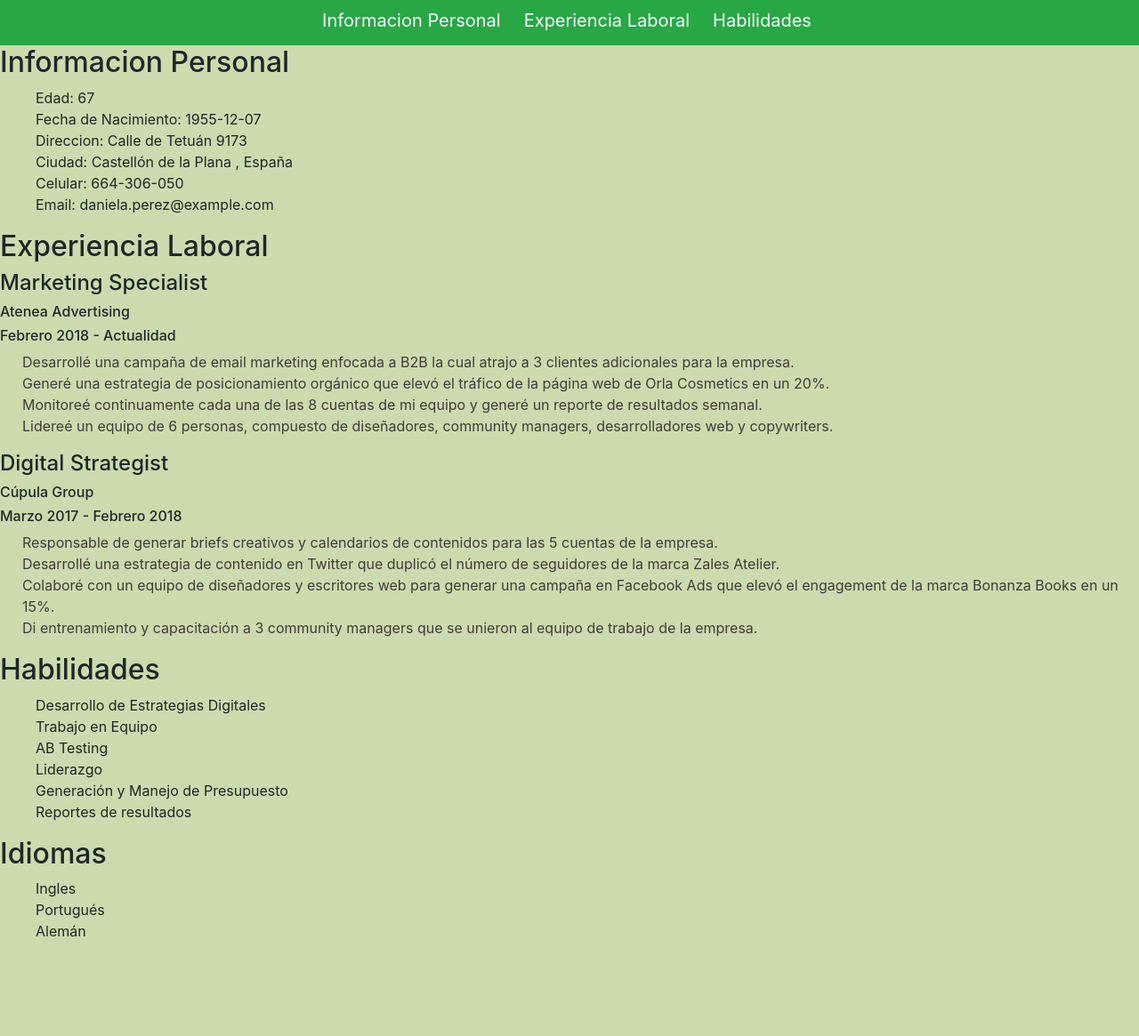
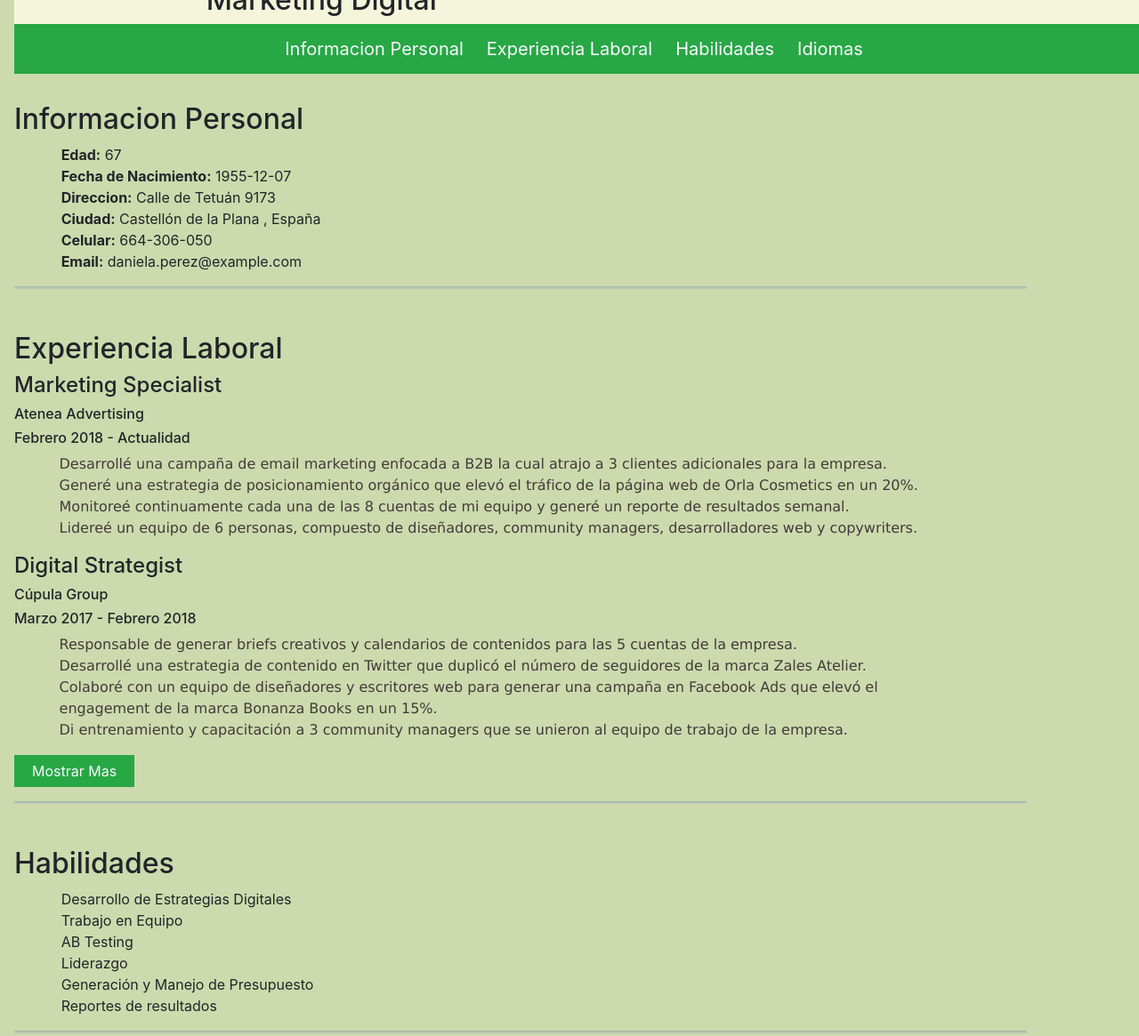
Before and after one commit to Javyer2023/ProyectoCV, a plain HTML site: page index.html in a window 1280 px wide. Shown: the part 184-1349 px from the top of the page at 89% size. Before the commit the page ends 1259 px from the top, so only its background shows below. Drawn offline with nearby package versions, Linux system fonts and the light colour scheme.

Commit message:
Proyecto de CV terminado"

```diff
--- a/css/estilos.css
+++ b/css/estilos.css
@@ -1,26 +1,33 @@
-
+*{
+    margin: 0;
+}
 
 body {
     background-color: rgba(188, 206, 145, 0.74);
+    margin-left: 1em;
 }
+
+
 ul {
     list-style: none;
+    margin-left: 1%;
 }
 
 .parrafo {
     color:rgb(66, 59, 59);
-    padding-left: 25px;
-    text-align:left;
+     margin-right: 15%;
+     margin-left: 4%;
+     font-family: Verdana, Geneva, Tahoma, sans-serif;
+
+}
+
+h2 {
+    padding-top: 1em;
 
 }
 
 
 
-.container {
-    min-width: 100%;
-    padding-left: 0%;
-
-}
 
 #nombre {
 
@@ -39,3 +46,22 @@ body nav a{
 
 
 }
+hr {
+    width: 90%;
+    height:2px;
+    background-color: rgb(181, 202, 181);
+    border-style: double;
+    border-radius: 5px;
+
+
+}
+
+#oculto {
+    display: none;
+}
+
+button {
+    color:ghostwhite;
+    padding: 6px 20px;
+    background-color: #28a745;
+    border-style:inherit;
--- a/cv.js
+++ b/cv.js
@@ -1,14 +1,30 @@
 fetch('datos.json')
     .then (response => response.json())
     .then (data => {
-        document.getElementById('edad').innerHTML = `Edad:  ${data.dianacimiento.edad}`
-        document.getElementById('diana').innerHTML = `Fecha de Nacimiento: ${data.dianacimiento.dia}`
-        document.getElementById('direccion').innerHTML = `Direccion: ${data.ubicacion.calle.nombre}  ${data.ubicacion.calle.numero}`
-        document.getElementById('Ciudad').innerHTML = `Ciudad: ${data.ubicacion.ciudad} , ${data.ubicacion.pais} `
-        document.getElementById('tel').innerHTML = `Celular: ${data.celular}`
-        document.getElementById('email').innerHTML= `Email: ${data.email}`
+        document.getElementById('edad').innerHTML = `<b>Edad:</b>  ${data.dianacimiento.edad}`
+        document.getElementById('diana').innerHTML = `<b>Fecha de Nacimiento:</b> ${data.dianacimiento.dia}`
+        document.getElementById('direccion').innerHTML = `<b>Direccion:</b> ${data.ubicacion.calle.nombre}  ${data.ubicacion.calle.numero}`
+        document.getElementById('Ciudad').innerHTML = `<b>Ciudad:</b> ${data.ubicacion.ciudad} , ${data.ubicacion.pais} `
+        document.getElementById('tel').innerHTML = `<b>Celular:</b> ${data.celular}`
+        document.getElementById('email').innerHTML= `<b>Email:</b> ${data.email}`
 
     })
 
 
-/* No he podido terminar el proyecto como hubiera querido. Por distintos problemas personales retomé el curso hace una semana. El trabajo practico lo hice en mi tiempo libre entre el fin de semana y ahora estoy por subirlo. Les pido disculpas. Se que faltan muchas funcionalidades. **/
+  /*
+   let  boton = document.getElementById("btn");
+   boton.onclick = function() {
+       var parrafo = document.getElementById("oculto");
+       parrafo.style.display = "block";
+   }
+   */
+
+  window.onload =  function() {
+    let boton = document.getElementById("btn");
+    boton.onclick = function() {
+      let parrafo = document.getElementById("oculto");
+      parrafo.style.display = "block";
+      boton.style.display = "none";
+
+    }
+}
--- a/index.html
+++ b/index.html
@@ -6,13 +6,14 @@
     <meta name="viewport" content="width=device-width, initial-scale=1.0">
     <link rel="stylesheet" href="https://cdn.jsdelivr.net/npm/bootstrap@4.6.2/dist/css/bootstrap.min.css">
     <link rel="stylesheet" href="css/estilos.css">
+    <link rel="icon" type="image/png" href="/imagenes/mifavicon.png" />
 
     <title>Curriculum Vitae</title>
 </head>
 <body>
     <script src="cv.js"></script>
     <header>
-        <div class="container" style="background-color: beige">
+        <div class="container.fluid" style="background-color: beige">
             <div class="row justify-content-start">
                 <div class="col-sm-2">
                     <img src="imagenes/placeholder.jpg"  alt="Foto de Daniela Perez" class="rounded img-fluid" >
@@ -35,6 +36,7 @@
         <a class="navbar-brand" href="#infoh2">Informacion Personal</a>
         <a class = "navbar-brand" href="#exph2">Experiencia Laboral</a>
         <a class="navbar-brand" href="#habilh2">Habilidades</a>
+        <a class="navbar-brand" href="#idiomas">Idiomas</a>
 
     </nav>
     <main>
@@ -48,12 +50,14 @@
                 <li id="email"></li>
 
             </ul>
+
         </article>
+         <hr>
         <section >
 
 
                 <article >
-                    <h2 id="explaboral">Experiencia Laboral</h2>
+                    <h2 id="exph2">Experiencia Laboral</h2>
 
                     <h4>Marketing Specialist</h4>
 
@@ -67,7 +71,9 @@
                         Monitoreé continuamente cada una de las 8 cuentas de mi equipo y generé un reporte de resultados semanal.<br>
                         Lidereé un equipo de 6 personas, compuesto de diseñadores, community managers, desarrolladores web y copywriters.<br>
                     </p>
+
                 </article>
+
 
 
 
@@ -87,6 +93,20 @@
                     Di entrenamiento y capacitación a 3 community managers que se unieron al equipo de trabajo de la empresa.<br>
                 </p>
             </article>
+            <button  type="button" id="btn">Mostrar Mas</button>
+
+            <article id="oculto">
+                <h4>Edesur</h4>
+
+                <h6>Enel Américas</h6>
+
+                <h6>Abril 2015 - Me fui antes que empezara el verano</h6>
+
+                <p class="parrafo">
+                    Lorem ipsum dolor sit amet consectetur adipisicing elit. Eos ea corrupti, ab omnis tempora et incidunt eligendi <br> delectus? Sint voluptates doloremque quia at corrupti nam soluta saepe repudiandae fuga atque.º
+                </p>
+            </article>
+            <hr>
         </section>
         <article id="habilh2">
             <h2>Habilidades</h2>
@@ -102,15 +122,17 @@
             </ul>
 
         </article>
+        <hr>
 
         <article>
-            <h2>Idiomas</h2>
+            <h2 id="idiomas">Idiomas</h2>
             <ul>
                 <li>Ingles</li>
                 <li>Portugués</li>
                 <li>Alemán</li>
             </ul>
         </article>
+        <hr>
 
     </main>
 
```
Also changed, not shown: imagenes/mifavicon.png (added).
